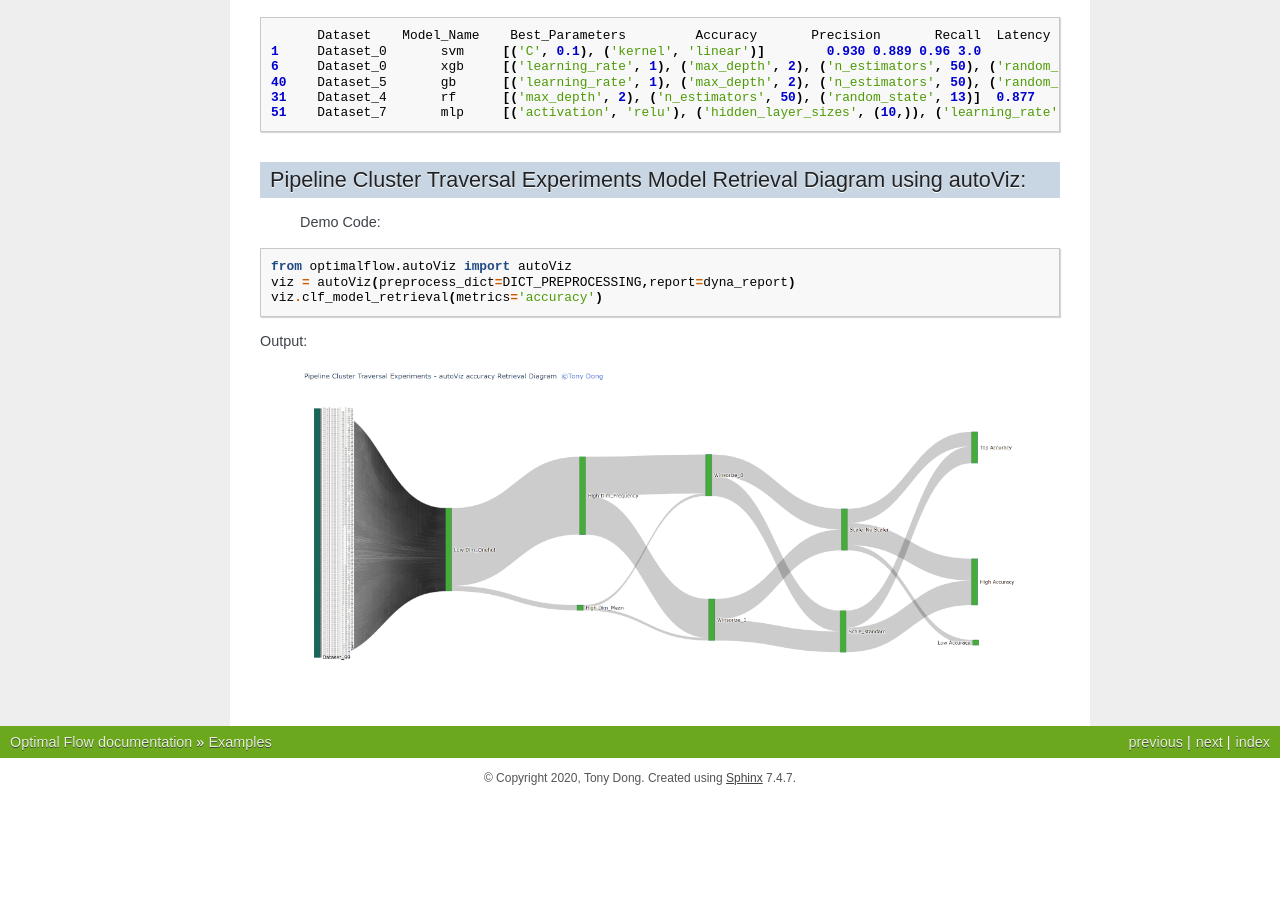
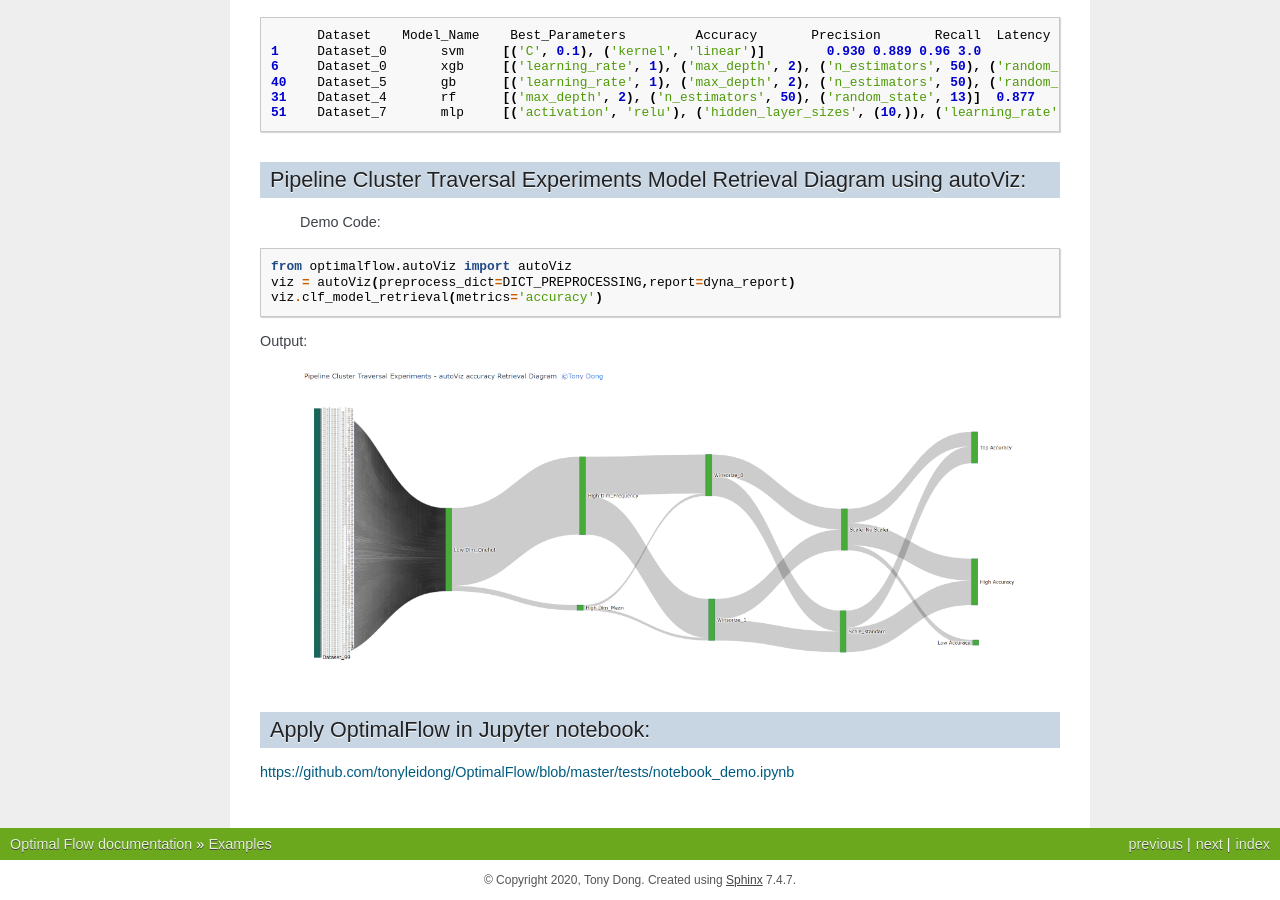
Before and after one commit to tonyleidong/OptimalFlow, a Sphinx documentation site: the page built from docs/demos.rst, in a window 1280 px wide and 900 px high, scrolled down 6457 px. Built offline with Sphinx 7.4.7, drawn with Linux system fonts in a browser that asks for light colours; before the commit the page ends 7255 px from its top, so only the background shows below that; some of the changed text lies outside the part shown.

Commit message:
Update demos.rst

```diff
--- a/docs/demos.rst
+++ b/docs/demos.rst
@@ -429,6 +429,7 @@
 
 ..
 
+
 Pipeline Cluster Traversal Experiments Model Retrieval Diagram using autoViz:
 -----------------------------------------------------------------------------
 
@@ -447,3 +448,8 @@
 
     .. image:: autoViz_Demo.PNG
         :width: 980
+
+Apply OptimalFlow in Jupyter notebook:
+--------------------------------
+
+https://github.com/tonyleidong/OptimalFlow/blob/master/tests/notebook_demo.ipynb
```
